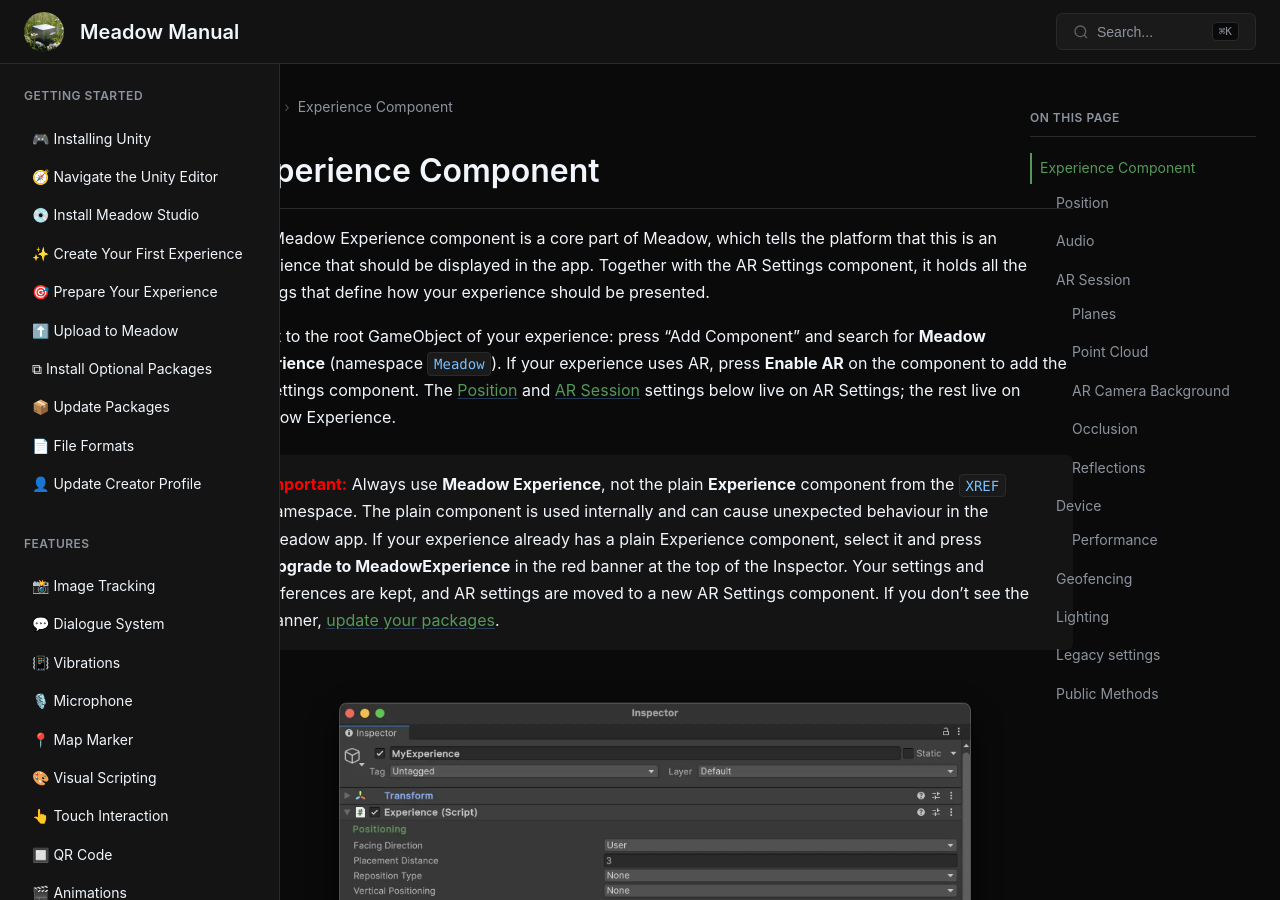
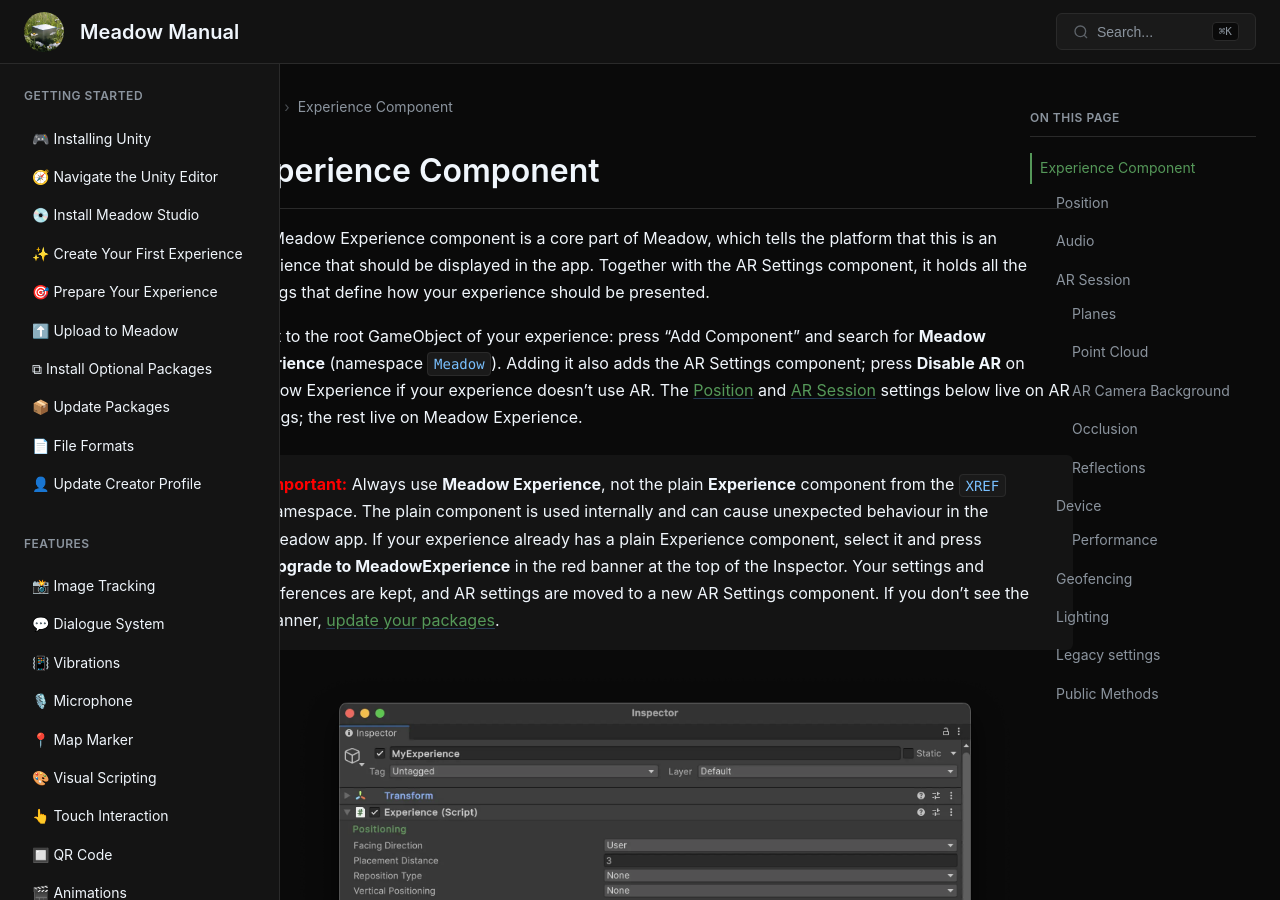
Before and after one commit to untoldgarden/meadow-manual, a Jekyll site: the page built from pages/documentation/experience-component.md, in a window 1280 px wide and 900 px high. Built offline with Jekyll 4.4.1, drawn with Linux system fonts in a browser that asks for light colours; the table of contents is made by our own code.

Commit message:
Correct the AR Settings step: it is added automatically
Adding Meadow Experience in the Inspector already adds AR Settings, so the
step is Disable AR for non-AR experiences, not Enable AR for AR ones.

Co-Authored-By: Claude Opus 5.5 <noreply@anthropic.com>

```diff
--- a/pages/documentation/experience-component.md
+++ b/pages/documentation/experience-component.md
@@ -10,7 +10,7 @@ order: 50
 
 The Meadow Experience component is a core part of Meadow, which tells the platform that this is an experience that should be displayed in the app. Together with the AR Settings component, it holds all the settings that define how your experience should be presented.
 
-Add it to the root GameObject of your experience: press "Add Component" and search for **Meadow Experience** (namespace `Meadow`). If your experience uses AR, press **Enable AR** on the component to add the AR Settings component. The [Position](#position) and [AR Session](#ar-session) settings below live on AR Settings; the rest live on Meadow Experience.
+Add it to the root GameObject of your experience: press "Add Component" and search for **Meadow Experience** (namespace `Meadow`). Adding it also adds the AR Settings component; press **Disable AR** on Meadow Experience if your experience doesn't use AR. The [Position](#position) and [AR Session](#ar-session) settings below live on AR Settings; the rest live on Meadow Experience.
 
 > **<font color="red">Important:</font>** Always use **Meadow Experience**, not the plain **Experience** component from the `XREF` namespace. The plain component is used internally and can cause unexpected behaviour in the Meadow app. If your experience already has a plain Experience component, select it and press **Upgrade to MeadowExperience** in the red banner at the top of the Inspector. Your settings and references are kept, and AR settings are moved to a new AR Settings component. If you don't see the banner, [update your packages](/update-packages/).
 
```
Also changed, not shown: pages/getting-started/prepare-your-experience.md (+1 -1 lines).
